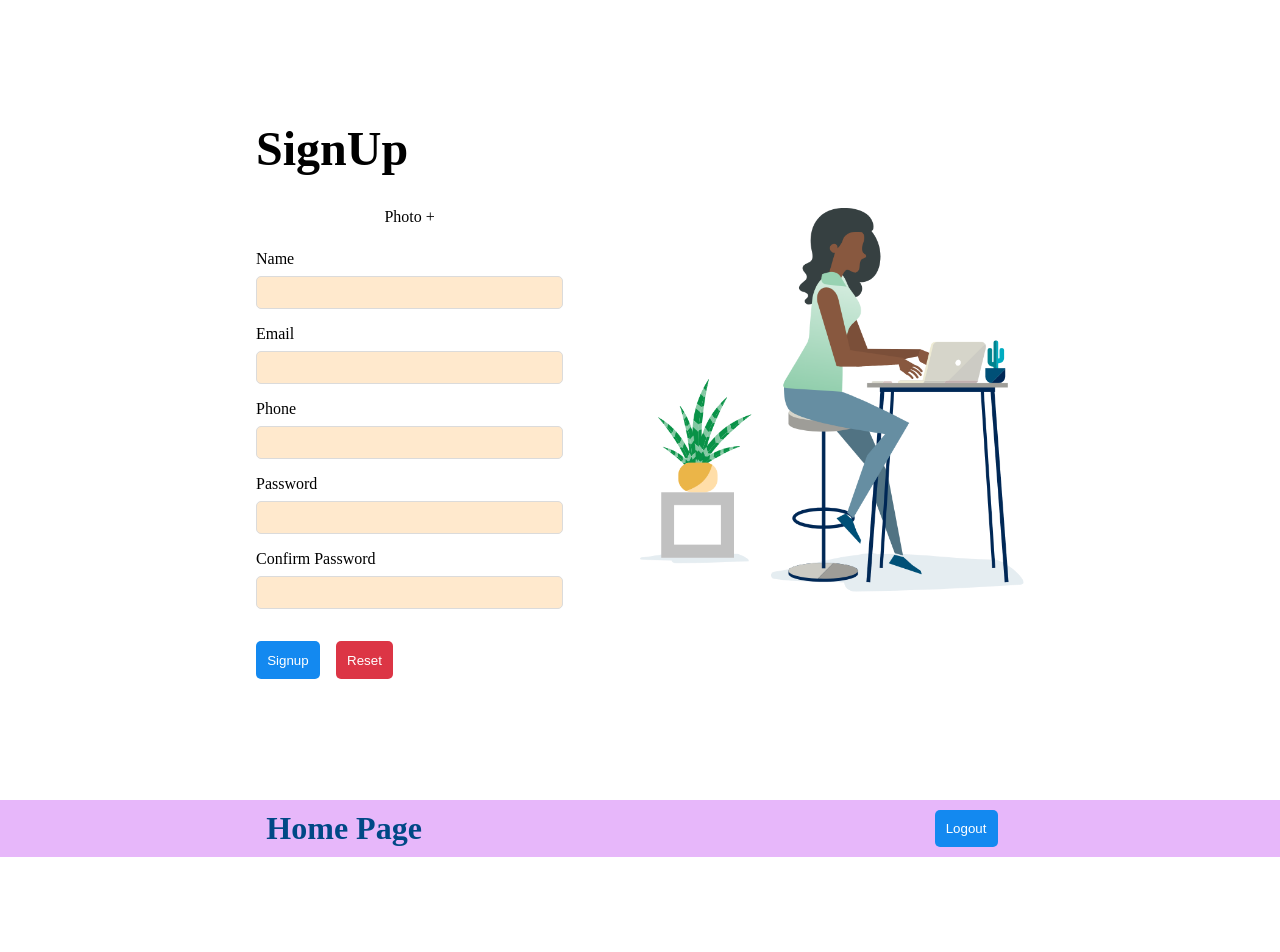
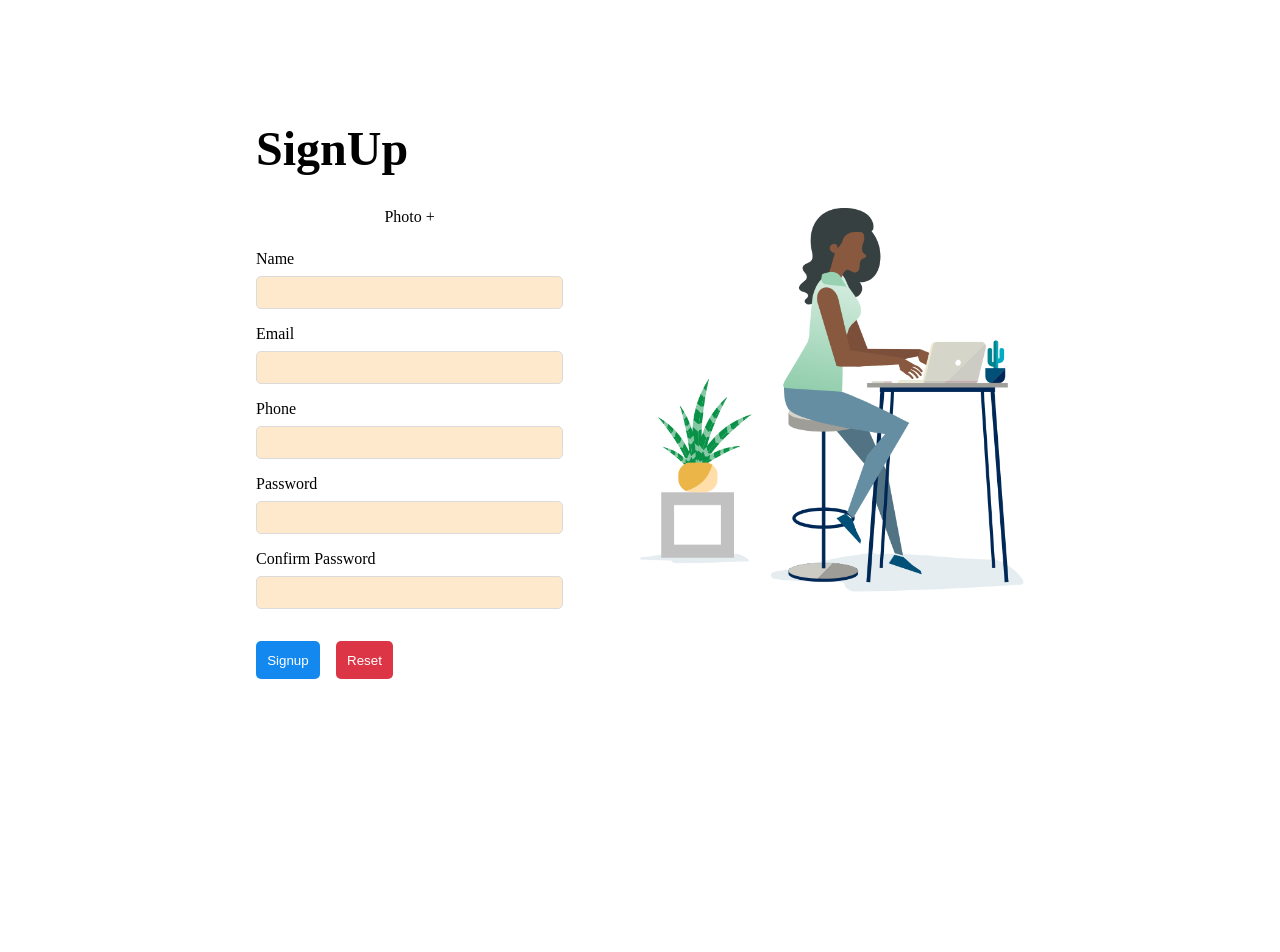
Before and after one commit to vanshitaa-shah/user-management-app, a React (Vite) app: page /signUp in a window 1280 px wide. Shown: the top 952 px of the page. After the commit the page ends 800 px from the top, so only its background shows below. Built offline with nearby package versions, Linux system fonts and the light colour scheme.

Commit message:
Configured routing for home and signup

```diff
--- a/src/App.jsx
+++ b/src/App.jsx
@@ -1,14 +1,20 @@
 import React from "react";
+import { useEffect } from "react";
+import { Route, Routes, useNavigate } from "react-router-dom";
 import "./App.css";
 import Home from "./components/Home/Home";
 import Signup from "./components/Signup/Signup";
 
 const App = () => {
+  const navigate = useNavigate();
+  useEffect(() => {
+    navigate("/signUp");
+  }, []);
   return (
-    <>
-      <Signup />
-      <Home />
-    </>
+    <Routes>
+      <Route path="/signup" element={<Signup />}></Route>
+      <Route path="/home" element={<Home />}></Route>
+    </Routes>
   );
 };
 
--- a/src/components/Header/Header.jsx
+++ b/src/components/Header/Header.jsx
@@ -1,11 +1,14 @@
 import React from "react";
+import { Link } from "react-router-dom";
 import Styles from "./Header.module.css";
 
 const Header = () => {
   return (
     <div className={Styles.header}>
       <h1>Home Page</h1>
-      <button id={Styles.logoutBtn}>Logout</button>
+      <Link to="/signup">
+        <button id={Styles.logoutBtn}>Logout</button>
+      </Link>
     </div>
   );
 };
--- a/src/components/Signup/Signup.jsx
+++ b/src/components/Signup/Signup.jsx
@@ -1,4 +1,5 @@
 import React from "react";
+import { Link } from "react-router-dom";
 import img from "../../assets/signup.png";
 import Styles from "./Signup.module.css";
 
@@ -44,6 +45,7 @@ const Signup = () => {
                 />
               </div>
 
+              <Link to="/home">
                 <button
                   type="submit"
                   className={Styles.btn}
@@ -51,6 +53,7 @@ const Signup = () => {
                 >
                   Signup
                 </button>
+              </Link>
 
               <button type="reset" className={Styles.btn} id={Styles.resetBtn}>
                 Reset
--- a/src/main.jsx
+++ b/src/main.jsx
@@ -1,5 +1,10 @@
 import React from "react";
 import ReactDOM from "react-dom/client";
+import { BrowserRouter } from "react-router-dom";
 import App from "./App.jsx";
 
-ReactDOM.createRoot(document.getElementById("root")).render(<App />);
+ReactDOM.createRoot(document.getElementById("root")).render(
+  <BrowserRouter>
+    <App />
+  </BrowserRouter>
+);
```
Lines whose indentation alone changed are shown as unchanged.
